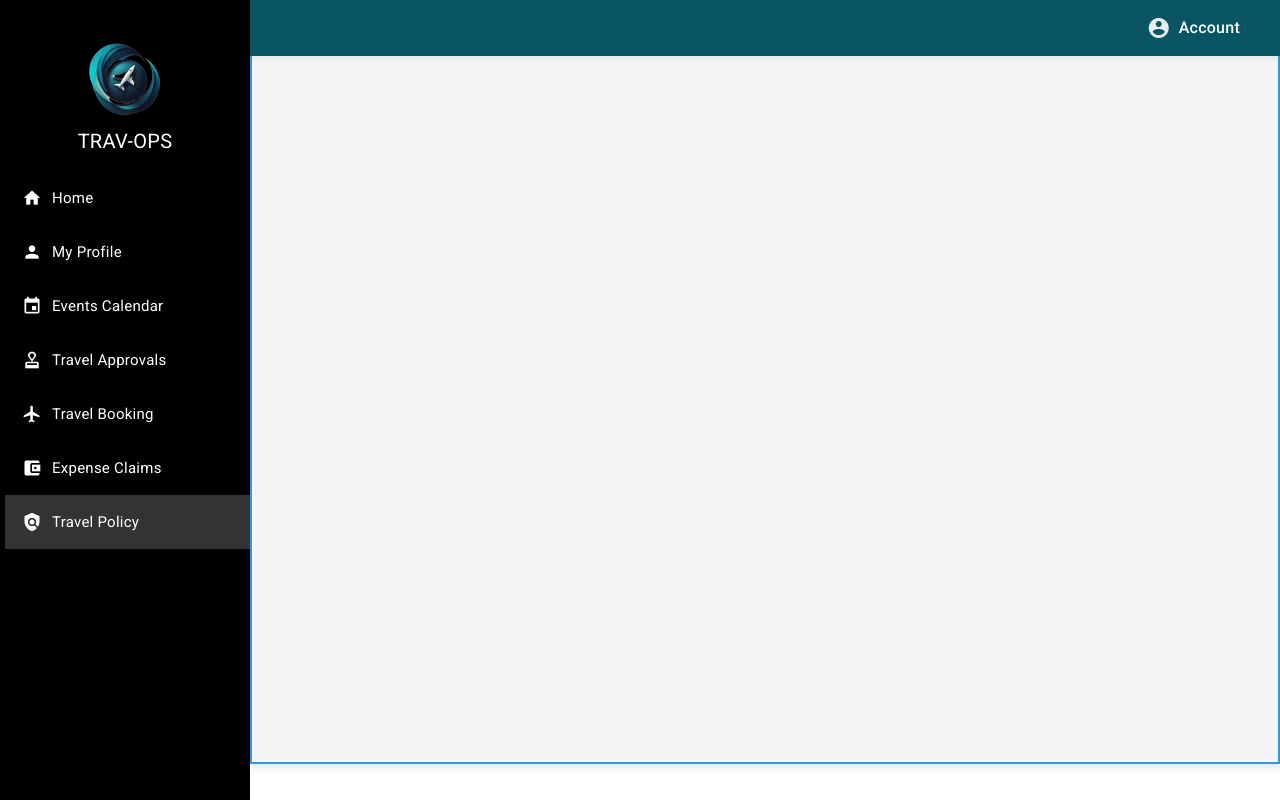
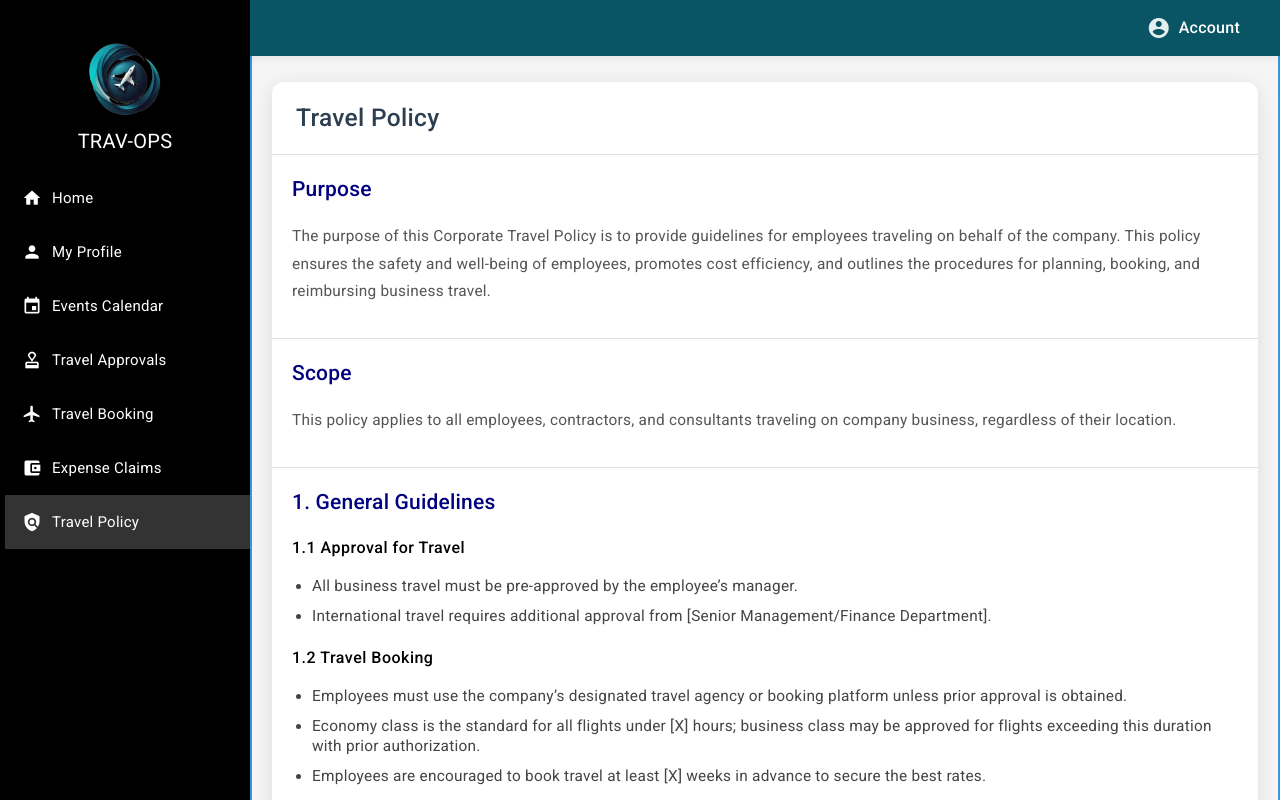
Before and after one commit to hebahshamnad/Travel-Ops, an Angular app in the folder APP-UI/: page /policy in a window 1280 px wide. Shown: the top 800 px of the page. Built offline with nearby package versions, Linux system fonts and the light colour scheme.

Commit message:
add policy page

```diff
--- a/APP-UI/src/app/components/events/event-signup/event-signup.component.html
+++ b/APP-UI/src/app/components/events/event-signup/event-signup.component.html
@@ -1,7 +1,7 @@
 <div class="card">
     <div class="card-header">
         <div class="header-container">
-            <h2 class="card-title">Events & Conference Request Form</h2>
+            <h2 class="card-title">Event Request Form</h2>
             <div class="button-group">
                 <button type="button" class="btn">UNDO</button>
                 <button type="submit" class="btn">SUBMIT</button>
--- a/APP-UI/src/app/components/events/events.component.html
+++ b/APP-UI/src/app/components/events/events.component.html
@@ -1,6 +1,6 @@
 <div class="card">
   <div class="card-header">
-    <h2 class="card-title">2024 Events & Conference List</h2>
+    <h2 class="card-title">2024 Events & Conferences</h2>
   </div>
   <div class="card-content">
     <table mat-table [dataSource]="dataSource" matSort class="table">
--- a/APP-UI/src/app/components/policy/policy.component.css
+++ b/APP-UI/src/app/components/policy/policy.component.css
@@ -0,0 +1,75 @@
+.card {
+    border: none;
+    border-radius: 12px;
+    box-shadow: 0 4px 20px rgba(0, 0, 0, 0.1);
+    margin-top: 60px;
+    background-color: #ffffff;
+    transition: box-shadow 0.3s ease;
+    overflow: hidden;
+}
+
+.card:hover {
+    box-shadow: 0 6px 24px rgba(0, 0, 0, 0.15);
+}
+
+.card-header {
+    padding: 20px 24px;
+    border-bottom: 1px solid #e0e0e0;
+}
+
+section {
+    padding: 20px;
+    border-bottom: 1px solid #e0e0e0;
+}
+
+section:last-child {
+    border-bottom: none;
+}
+
+.card-title {
+    margin: 0;
+    font-size: 1.75em;
+    font-weight: 500;
+    color: #2c3e50;
+}
+
+h2 {
+    font-size: 1.75em;
+    font-weight: 500;
+    color: #2c3e50;
+    margin-bottom: 10px;
+}
+
+h3 {
+    font-size: 1.5em;
+    color: navy;
+    margin-bottom: 20px;
+    font-weight: 500;
+}
+h4{
+    font-weight: 500;
+    margin-top: 20px;
+}
+p {
+    font-size: 1.1em;
+    line-height: 1.8;
+    color: #555;
+}
+
+ul {
+    margin: 10px 0;
+    padding-left: 20px;
+}
+
+li {
+    margin-bottom: 10px;
+    font-size: 1.1em;
+    color: #444;
+}
+
+footer {
+    padding: 20px;
+    background-color: whitesmoke;
+    color: white;
+    border-radius: 8px;
+}
--- a/APP-UI/src/app/components/policy/policy.component.html
+++ b/APP-UI/src/app/components/policy/policy.component.html
@@ -1 +1,122 @@
-<p>policy works!</p>
+<div class="card">
+    <div class="card-header">
+        <h2 class="card-title">Travel Policy</h2>
+    </div>
+    <section>
+        <h3>Purpose</h3>
+        <p>The purpose of this Corporate Travel Policy is to provide guidelines for employees traveling on behalf of the
+            company. This policy ensures the safety and well-being of employees, promotes cost efficiency, and outlines
+            the procedures for planning, booking, and reimbursing business travel.</p>
+    </section>
+
+    <section>
+        <h3>Scope</h3>
+        <p>This policy applies to all employees, contractors, and consultants traveling on company business, regardless
+            of their location.</p>
+    </section>
+
+    <section>
+        <h3>1. General Guidelines</h3>
+        <h4>1.1 Approval for Travel</h4>
+        <ul>
+            <li>All business travel must be pre-approved by the employee’s manager.</li>
+            <li>International travel requires additional approval from [Senior Management/Finance Department].</li>
+        </ul>
+
+        <h4>1.2 Travel Booking</h4>
+        <ul>
+            <li>Employees must use the company’s designated travel agency or booking platform unless prior approval is
+                obtained.</li>
+            <li>Economy class is the standard for all flights under [X] hours; business class may be approved for
+                flights exceeding this duration with prior authorization.</li>
+            <li>Employees are encouraged to book travel at least [X] weeks in advance to secure the best rates.</li>
+        </ul>
+
+        <h4>1.3 Travel Insurance</h4>
+        <p>The company provides travel insurance for all approved business trips. Employees should contact [HR/Finance
+            Department] for policy details.</p>
+    </section>
+
+    <section>
+        <h3>2. Transportation</h3>
+        <h4>2.1 Air Travel</h4>
+        <p>Employees must choose the most economical and direct route unless business needs dictate otherwise.</p>
+
+        <h4>2.2 Ground Transportation</h4>
+        <ul>
+            <li>Employees should use company-preferred car rental agencies, rideshare services, or public transportation
+                when practical.</li>
+            <li>Mileage for personal vehicle use will be reimbursed at the current [Government/Company] rate.</li>
+        </ul>
+
+        <h4>2.3 Other Transportation Costs</h4>
+        <p>Parking fees, tolls, and necessary fuel expenses are reimbursable with proper documentation.</p>
+    </section>
+
+    <section>
+        <h3>3. Lodging</h3>
+        <h4>3.1 Hotel Accommodation</h4>
+        <ul>
+            <li>Employees should book accommodations at mid-range hotels offering corporate rates or discounts.</li>
+            <li>Maximum allowable lodging costs are [X amount per night] unless otherwise approved.</li>
+        </ul>
+
+        <h4>3.2 Extended Stays</h4>
+        <p>For trips exceeding [X] days, employees may consider corporate housing options.</p>
+    </section>
+
+    <section>
+        <h3>4. Meals and Entertainment</h3>
+        <h4>4.1 Daily Meal Allowance</h4>
+        <p>Employees will receive a daily meal allowance of [X amount] or be reimbursed for reasonable meal expenses
+            with receipts.</p>
+
+        <h4>4.2 Client Entertainment</h4>
+        <ul>
+            <li>Entertainment expenses must be pre-approved and should align with the company’s business objectives.
+            </li>
+            <li>Detailed receipts and attendee information are required for reimbursement.</li>
+        </ul>
+    </section>
+
+    <section>
+        <h3>5. Reimbursement</h3>
+        <h4>5.1 Expense Reporting</h4>
+        <ul>
+            <li>Employees must submit all expense reports within [X] days of returning from travel.</li>
+            <li>Receipts are required for all expenses exceeding [X amount].</li>
+        </ul>
+
+        <h4>5.2 Non-Reimbursable Expenses</h4>
+        <ul>
+            <li>Personal expenses (e.g., movie rentals, personal phone calls, minibar charges).</li>
+            <li>Fines or penalties (e.g., traffic tickets).</li>
+            <li>Unauthorized upgrades (e.g., first-class tickets without approval).</li>
+        </ul>
+    </section>
+
+    <section>
+        <h3>6. Health and Safety</h3>
+        <h4>6.1 Emergency Situations</h4>
+        <p>Employees must immediately report any travel-related emergencies to their manager and [HR/Security Team].</p>
+
+        <h4>6.2 Travel Advisories</h4>
+        <p>Employees are responsible for checking travel advisories and ensuring compliance with visa and vaccination
+            requirements.</p>
+    </section>
+
+    <section>
+        <h3>7. Compliance</h3>
+        <p>Non-compliance with this policy may result in denial of reimbursement or disciplinary action.</p>
+    </section>
+
+    <section>
+        <h3>8. Policy Review</h3>
+        <p>This policy will be reviewed annually or as necessary to ensure it remains current and effective.</p>
+    </section>
+
+    <footer>
+        <h3>Acknowledgment</h3>
+        <p>Employees must acknowledge they have read, understood, and agreed to abide by this Corporate Travel Policy.
+        </p>
+    </footer>
```
